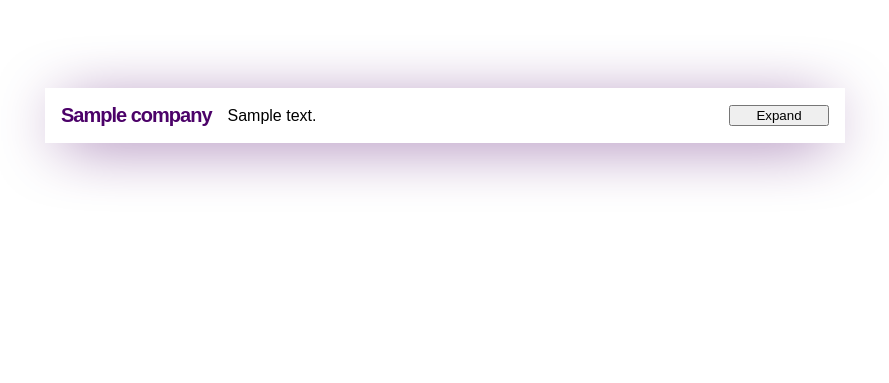
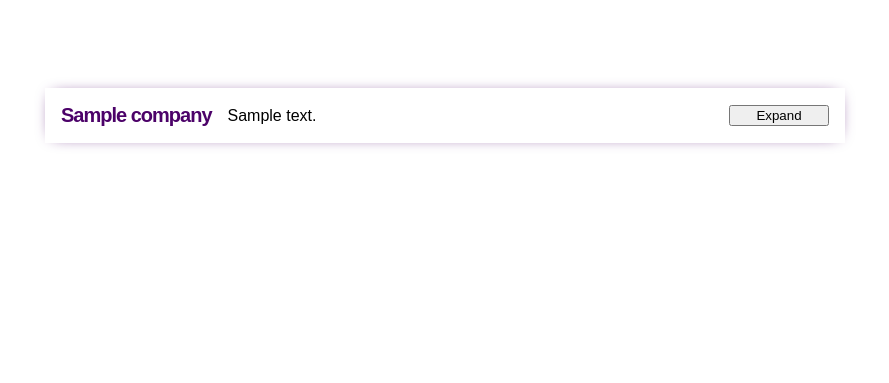
Before and after one commit to topaletti/gems, a Django app: template app/templates/app/database.html in a window 1280 px wide. Shown: the part 72-455 px from the top of the page, without its empty margins (195-1084 px from the left). Run offline with Django 3.2, Linux system fonts and the light colour scheme; the template is opened without the code that fills it: most values are stand-ins (such as "Sample title", 1, 10 or a date in 2020); data that the repository does not hold is empty.

Commit message:
slightly alter database list view css

```diff
--- a/app/templates/app/database.html
+++ b/app/templates/app/database.html
@@ -2,16 +2,16 @@
 
 {% block additional-css %}
 div#content {margin:160px auto 0 auto;width:800px;max-width:90%;}
-div.company {margin:32px auto;padding:16px;background:white;box-shadow:var(--main-accent-color) 0px 8px 64px -16px;}
+div.company {margin:32px auto;padding:16px;background:white;box-shadow:var(--main-accent-color) 0px 0px 16px -8px;}
 div.always-showing {display:flex;align-items:center;}
 div.always-showing .name {align-self:flex-start;font-size:1.25em;font-weight:bold;letter-spacing:-0.05em;color:var(--main-accent-color)}
 div.always-showing .description {align-self:center;margin-left:16px;margin-right:16px}
 div.always-showing .expand-button {align-self:center;margin-left:auto;width:100px}
 div.expandable {margin-top:16px;display:flex;align-items:center;}
-div.expandable .info {align-self:flex-start}
+div.expandable .info {align-self:flex-start;width:50%}
 div.expandable .info .label {font-weight:bold;}
 div.expandable .info .text {margin-left:16px}
-div.expandable .performance {align-self:flex-start;margin-left:auto}
+div.expandable .performance {align-self:flex-start;margin-left:auto;width:50%}
 path.bars {stroke:var(--main-accent-color);}
 path.grid {stroke:#cccccc;stroke-width:0.5}
 [hidden] {display: none !important;}
@@ -32,7 +32,7 @@ path.grid {stroke:#cccccc;stroke-width:0.5}
                 <p><span class="label">Revenue drive: </span><br><span class="text">{{ company.revenue_drive }}</span></p>
                 <p><span class="label">Future endeavours: </span><br><span class="text">{{ company.future_endeavours }}</span></p>
             </div>
-            <svg class="performance" width="40%" height="180" viewBox="0 0 272 180">
+            <svg class="performance" viewBox="0 0 272 180">
                 <path class="bars" d="M {% for point in company.price_history_points %}{{ forloop.counter0|add:"10" }},{{ point }} {% endfor %}" fill="transparent"/>
                 <path class="grid" d="M 10,10 H 262"/><path class="grid" d="M 10,50 H 262"/><path class="grid" d="M 10,90 H 262"/><path class="grid" d="M 10,130 H 262"/><path class="grid" d="M 10,170 H 262"/>
                 <path class="grid" d="M 10,10 V 170"/><path class="grid" d="M 60,10 V 170"/><path class="grid" d="M 110,10 V 170"/><path class="grid" d="M 160,10 V 170"/><path class="grid" d="M 211,10 V 170"/><path class="grid" d="M 262,10 V 170"/>
```
